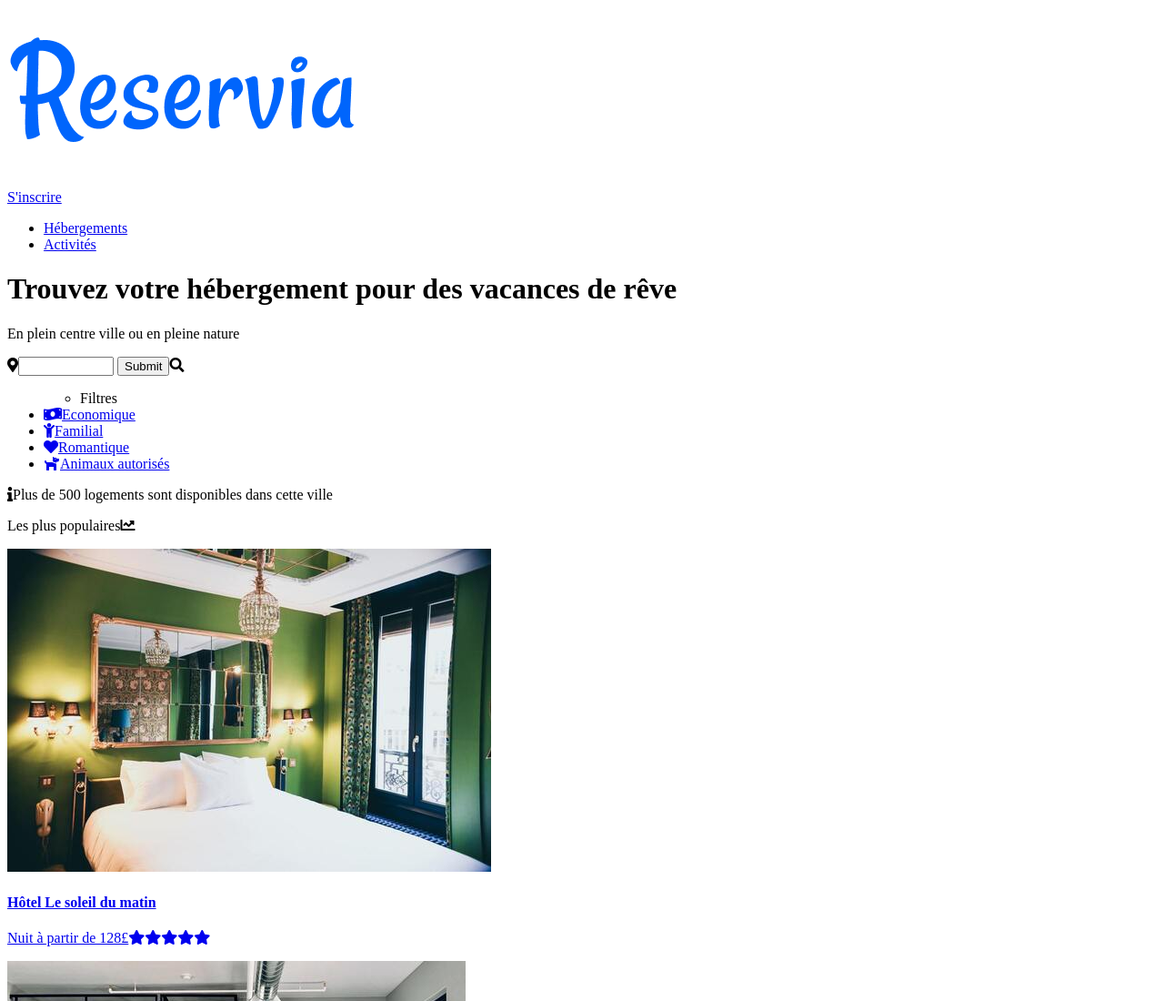
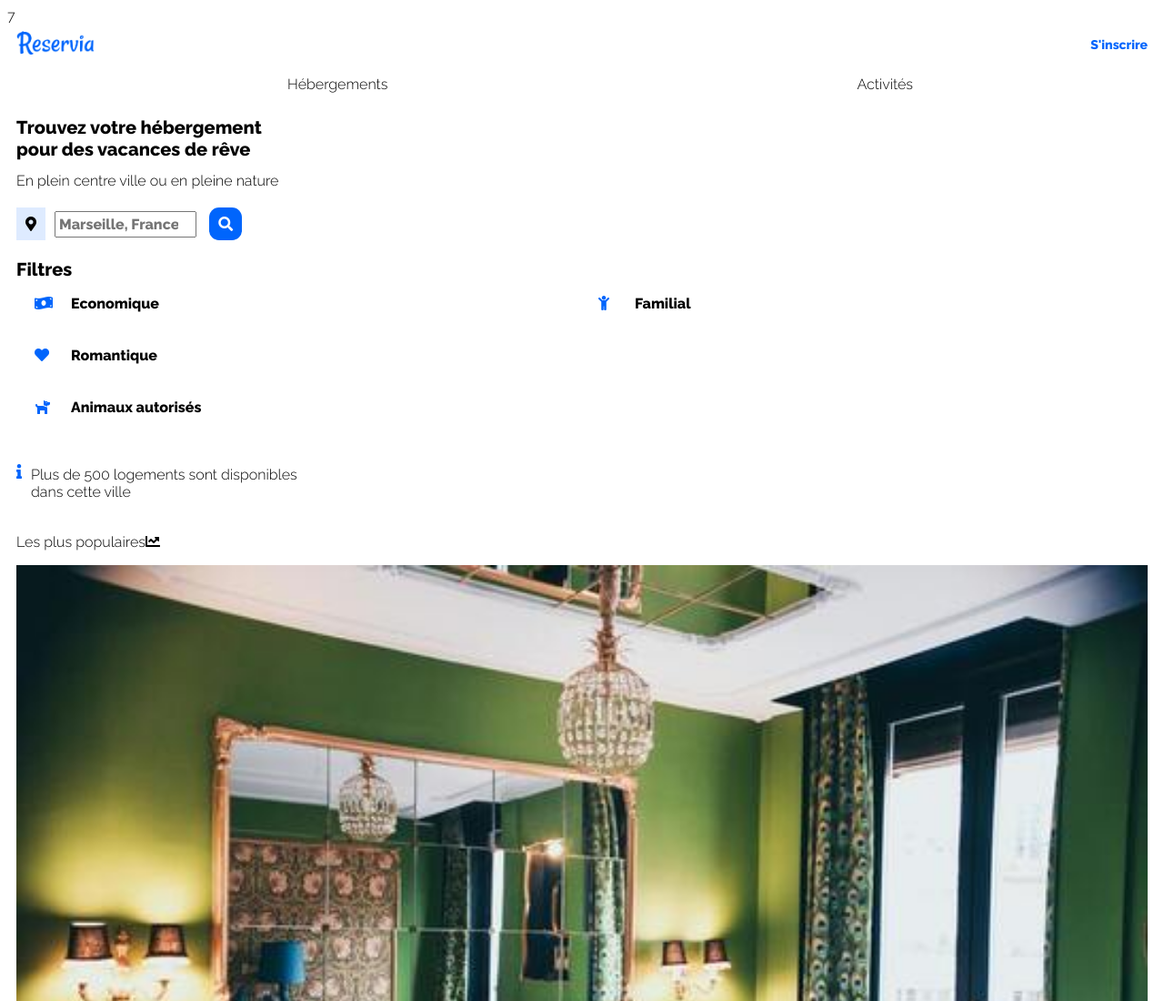
Before and after one commit to SofiaCabral/Projet_2_Reservia, a plain HTML site: page index.html in a window 1280 px wide. Shown: the top 1100 px of the page at 91% size. Drawn offline with Linux system fonts and the light colour scheme.

Commit message:
debut du codage du header et ameriolation de la structure html

```diff
--- a/index.html
+++ b/index.html
@@ -4,15 +4,19 @@
     <meta charset="UTF-8">
     <meta name="viewport" content="width=device-width, initial-scale=1.0">
     <title>Reservia</title>
-    <link rel="stylesheet" href="style.css"/>
+    <link rel="stylesheet" href="style.css"/>7
+    <!--Icone-->
     <link rel="stylesheet" href="https://cdnjs.cloudflare.com/ajax/libs/font-awesome/5.13.1/css/all.min.css" />
-</head>
+    <!--Police raleway de google fonts-->
+    <link rel="preconnect" href="https://fonts.gstatic.com">
+    <link href="https://fonts.googleapis.com/css2?family=Raleway:wght@300;800&display=swap" rel="stylesheet">
 <body>
     <!--HEADER(avec logo,liens d'inscription, recherche de ville et filtres)-->
+    <div id="page">
     <header id="header">
         <div id="menu">
-            <a href="index.html"><img src="images/logo/Reservia@3x.png">
-            <p><a href="#">S'inscrire</a></p>
+            <a href="index.html"><img src="images/logo/Reservia@3x.png" id="logo">
+            <p><a href="#" >S'inscrire</a></p>
         </div>
         <nav id="navigation">
             <ul>
@@ -22,26 +26,36 @@
         </nav>
         <div id="ConteneurBarreDeRechercheFiltres">
             <div id="ConteneurBarreDeRecherche">
-                <h1>Trouvez votre hébergement pour des vacances de rêve</h1>
-                <p>En plein centre ville ou en pleine nature</p>
-                <i class="fas fa-map-marker-alt"></i><input type="text" id="name" size="10">
-                <input type="submit"></input><i class="fas fa-search" id="p"></i>
+                <div id="phraseavantbarrrederecherche">
+                    <h1>Trouvez votre hébergement<br> pour des vacances de rêve</h1>
+                    <p>En plein centre ville ou en pleine nature</p>
+                </div>
+                <div id="barrederecherche">
+                    <i class="fas fa-map-marker-alt" id="localisation"></i><input type="search"  size="15" placeholder="Marseille, France">
+                    <i class="fas fa-search" id="iconeRecherche"></i>
+                    <button>Rechercher</button>
+                </div>
             <div id="Conteneurfiltres">
-                <ul>
+                <div id="filtres">
+                        <h1>Filtres</h1>
                     <ul>
-                        <li>Filtres</li>
+                        <div id="economiqueFamilial">
+                            <li><a href="#"><i class="fas fa-money-bill-wave"></i>Economique</a></li>
+                            <li><a href="#"><i class="fas fa-child"></i>Familial</a></li>
+                        </div>
+                            <li><a href="#"><i class="fas fa-heart"></i>Romantique</a></li>
+                            <li><a href="#"><i class="fas fa-dog"></i>Animaux autorisés</a></li>
                     </ul>
-                        <li><a href="#"><i class="fas fa-money-bill-wave"></i>Economique</a></li>
-                        <li><a href="#"><i class="fas fa-child"></i>Familial</a></li>
-                        <li><a href="#"><i class="fas fa-heart"></i>Romantique</a></li>
-                        <li><a href="#"><i class="fas fa-dog"></i>Animaux autorisés</a></li>
-                </ul>
-                <p><i class="fas fa-info"></i>Plus de 500 logements sont disponibles dans cette ville</p>
+                </div>
+                <div id="info">
+                    <i class="fas fa-info" id="iconeinfo"></i>
+                    <p>Plus de 500 logements sont disponibles <br>dans cette ville</p>
+                </div>
             </div>
         </div>
     </header>
     <!--CONTENU DU SITE(avec les sections d'hebergements et activites et l'aside des plus populaires -->
-    <main id="page">
+    <main id="contenu">
         <div id="conteneurHebergementsEtPopulaires">
     <!--LES PLUS POPULAIRES-->
            <aside id="aside">
@@ -201,7 +215,6 @@
                 </div>
         </footer>
     </main>
-
-
+</div>
 </body>
 </html>
--- a/style.css
+++ b/style.css
@@ -0,0 +1,150 @@
+*{
+    list-style-type: none;
+    text-decoration: none;
+    padding: auto;
+}
+
+
+body{
+    font-family: 'Raleway', sans-serif;
+    font-weight: 300;
+    /* background-color: grey; */
+}
+
+#page{
+    margin: 0 10px 0 10px;
+}
+/*HEADER*/
+
+/* #header{
+
+} */
+#menu{
+    display: flex;
+    /* background-color: blueviolet; */
+    justify-content: space-between;
+    height: 40px;
+}
+#menu img{
+    height: 40px;
+}
+
+#menu p{
+    font-family: 'Raleway', sans-serif;
+    font-weight: 800;
+    font-size: 14px;
+}
+
+#menu a{
+    color:#0065FC;
+}
+#navigation{
+    /* background-color: brown;  */
+    height: 30px;
+    margin-top:5px;
+}
+#navigation ul{
+    display: flex;
+    justify-content: space-around;
+}
+#navigation a{
+    color: black;
+}
+#navigation a:hover{
+   color:#0065FC;
+}
+
+#ConteneurBarreDeRecherche {
+    /* background-color:pink; */
+    margin-top: 15px;
+
+}
+/* #phraseavantbarrrederecherche{
+
+} */
+#ConteneurBarreDeRecherche h1{
+    font-size: 20px;
+}
+
+#ConteneurBarreDeRecherche p{
+   margin-top: 2px;
+}
+#barrederecherche{
+    margin-top: 20px;
+}
+#barrederecherche input{
+   padding: 3px;
+   font-family: 'Raleway', sans-serif;
+    font-weight: 800;
+    font-size: 16px;
+
+}
+#barrederecherche button{
+    display: none;
+}
+#localisation{
+    margin-right: 10px;
+    background-color :#DEEBFF;
+    padding: 10px;
+}
+#iconeRecherche{
+    background-color: #0065FC;;
+    border-radius: 30%;
+    padding: 10px;
+    color:white;
+    margin-left: 10px;
+
+}
+
+
+
+#Conteneurfiltres{
+    margin-top: 20px;
+}
+
+#Conteneurfiltres h1{
+    margin-bottom: 5px;
+}
+#Conteneurfiltres ul{
+    padding: 0;
+}
+
+#filtres ul{
+    margin-bottom: 15px;
+    margin-left: 20px;
+}
+#filtres li{
+    font-family: 'Raleway', sans-serif;
+    font-weight: 800;
+}
+#filtres li a{
+   color: black;
+}
+
+#filtres i{
+    color:  #0065FC;
+    width: 40px;
+    margin-bottom: 40px;
+}
+
+
+#info{
+    margin-bottom: 20px;
+    display: flex;
+    /* background-color: green; */
+
+}
+
+#economiqueFamilial{
+    columns: 2;
+}
+
+#iconeinfo{
+    color:  #0065FC;
+    margin-right: 10px;
+}
+
+/* CONTENU DU SITE(avec les sections d'hebergements et activites et l'aside des plus populaires */
+#contenu img{
+        width: 100%;
+}
```
